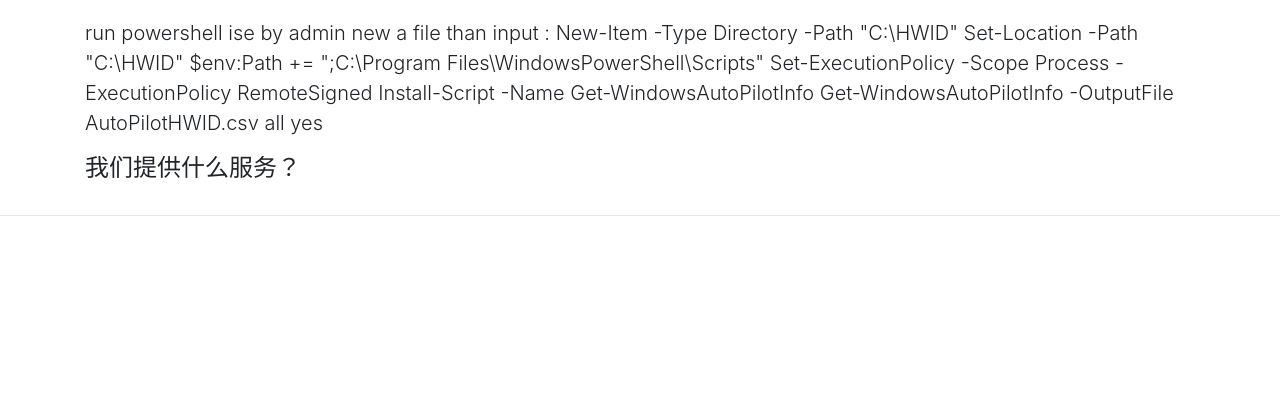
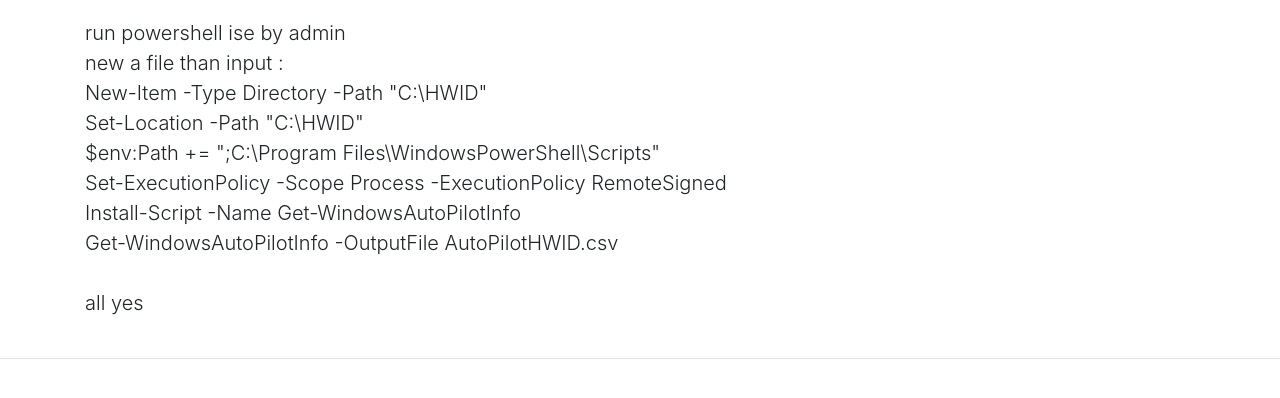
Before and after one commit to zhen246/zhen246.github.io, a website: page 001.html in a window 1280 px wide. Shown: the part 164-562 px from the top of the page. Drawn offline with Linux system fonts and the light colour scheme.

Commit message:
Update 001.html

```diff
--- a/001.html
+++ b/001.html
@@ -8,7 +8,7 @@
     <meta name="description" content="">
     <meta name="author" content="">
 
-    <title>vps教学帖</title>
+    <title>hash value</title>
 
     <!-- Bootstrap core CSS -->
     <link href="vendor/bootstrap/css/bootstrap.min.css" rel="stylesheet">
@@ -70,20 +70,20 @@
           <div class="lead" align="left">
             <h4></h4>
             <p>
-              run powershell ise by admin
-              new a file than input :
+              run powershell ise by admin<br>
+              new a file than input :<br>
 
-              New-Item -Type Directory -Path "C:\HWID"
-              Set-Location -Path "C:\HWID"
-              $env:Path += ";C:\Program Files\WindowsPowerShell\Scripts"
-              Set-ExecutionPolicy -Scope Process -ExecutionPolicy RemoteSigned
-              Install-Script -Name Get-WindowsAutoPilotInfo
-              Get-WindowsAutoPilotInfo -OutputFile AutoPilotHWID.csv
+              New-Item -Type Directory -Path "C:\HWID"<br>
+              Set-Location -Path "C:\HWID"<br>
+              $env:Path += ";C:\Program Files\WindowsPowerShell\Scripts"<br>
+              Set-ExecutionPolicy -Scope Process -ExecutionPolicy RemoteSigned<br>
+              Install-Script -Name Get-WindowsAutoPilotInfo<br>
+              Get-WindowsAutoPilotInfo -OutputFile AutoPilotHWID.csv<br><br>
 
-              all yes
+              all yes<br>
 
             </p>
-            <h4>我们提供什么服务？</h4>
+
 
 
 
```
